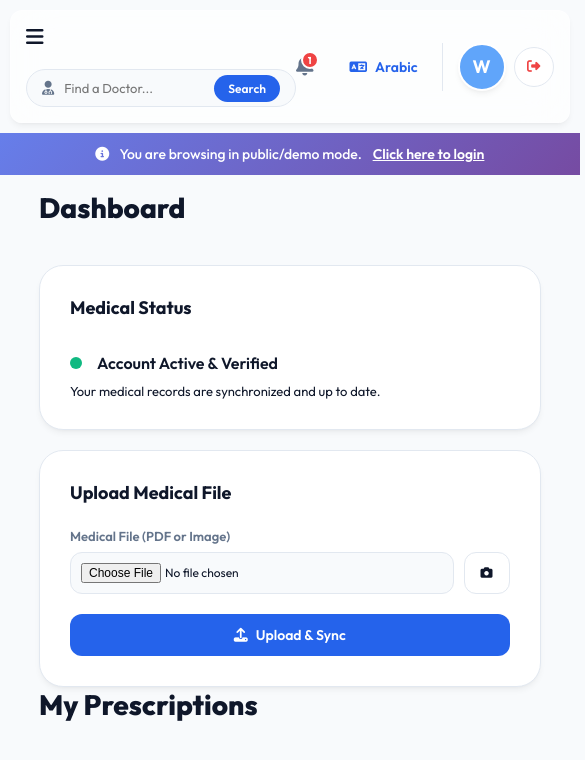
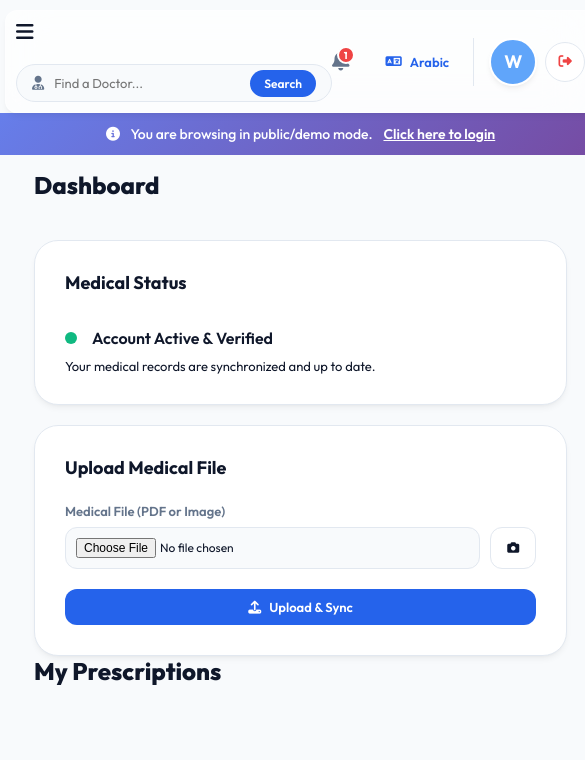
Before and after one commit to pnew1268-cpu/SmartCare-Web., a website: page index.html in a window 390 px wide. Shown: the whole page, 585 px wide, since content can reach past the window. Drawn offline with nearby package versions, Linux system fonts and the light colour scheme.

Commit message:
Add files via upload

```diff
--- a/style.css
+++ b/style.css
@@ -50,6 +50,14 @@ body {
 [dir="rtl"] body { font-family: 'Cairo', sans-serif !important; }
 
 .hidden { display: none !important; }
+
+/* ensure media don't overflow their containers */
+img, video, canvas, iframe { max-width: 100%; height: auto; display: block; }
+
+/* make form rows wrap by default */
+.form-row { display: flex; gap: 20px; flex-wrap: wrap; }
+.form-group.half { flex: 1 1 45%; }
+
 
 /* ── Layout System ───────────────────────────────────────── */
 
@@ -380,13 +388,15 @@ input:focus { outline: none; border-color: var(--primary); box-shadow: 0 0 0 4px
     background: var(--bg-main);
     padding: 0 15px;
     border-radius: 30px;
-    width: 320px;
+    width: 100%;
+    max-width: 320px;
     border: 1px solid var(--border);
 }
 
 .search-bar i { color: var(--text-muted); font-size: 14px; }
-.search-bar input { background: transparent; border: none; padding: 10px; font-size: 13px; box-shadow: none; width: 160px; }
+.search-bar input { background: transparent; border: none; padding: 10px; font-size: 13px; box-shadow: none; flex: 1; width: auto; }
 .search-bar button { padding: 6px 14px; border-radius: 20px; font-size: 12px; }
+
 
 .hamburger { display: none; background: transparent; border: none; font-size: 20px; color: var(--text-main); cursor: pointer; }
 /* Header Profile */
@@ -513,11 +523,15 @@ input:focus { outline: none; border-color: var(--primary); box-shadow: 0 0 0 4px
     .sidebar.open { transform: translateX(0); box-shadow: 20px 0 50px rgba(0,0,0,0.2); }
     [dir="rtl"] .sidebar.open { box-shadow: -20px 0 50px rgba(0,0,0,0.2); }
 
+    /* take full width when sidebar collapses */
     .main-content { margin-left: 0 !important; margin-right: 0 !important; }
     .top-header { margin: 10px; padding: 0 15px; top: 10px; }
     .dashboard-content { padding: 0 15px 15px; }
 
-    .search-bar { width: 100%; margin-top: 10px; }
+    /* make search bar fluid and inputs adapt */
+    .search-bar { width: 100%; max-width: 320px; margin-top: 10px; }
+    .search-bar input { flex: 1; width: auto; }
+
     .header-left { flex-direction: column; align-items: flex-start; width: 100%; gap: 10px; }
     .top-header { height: auto; padding: 15px; }
 
@@ -551,6 +565,17 @@ input:focus { outline: none; border-color: var(--primary); box-shadow: 0 0 0 4px
     .avatar.large { width: 100px; height: 100px; }
 }
 
+/* extra tweaks for very small phones */
+@media (max-width: 480px) {
+    .auth-box { padding: 20px; }
+    .page-title { font-size: 24px; }
+    .top-header { padding: 10px; margin: 5px; }
+    .dashboard-content { padding: 0 10px 10px; }
+    .search-bar { max-width: none; }
+    .btn { padding: 10px 16px; font-size: 13px; }
+}
+
+
 /* ── Animations ──────────────────────────────────────────── */
 @keyframes fadeIn { from { opacity: 0; transform: translateY(20px); } to { opacity: 1; transform: translateY(0); } }
 @keyframes slideUp { from { opacity: 0; transform: translate(-50%, 40px); } to { opacity: 1; transform: translate(-50%, 0); } }
```
Also changed, not shown: index.html (+1 -0 lines), 1 other file.
